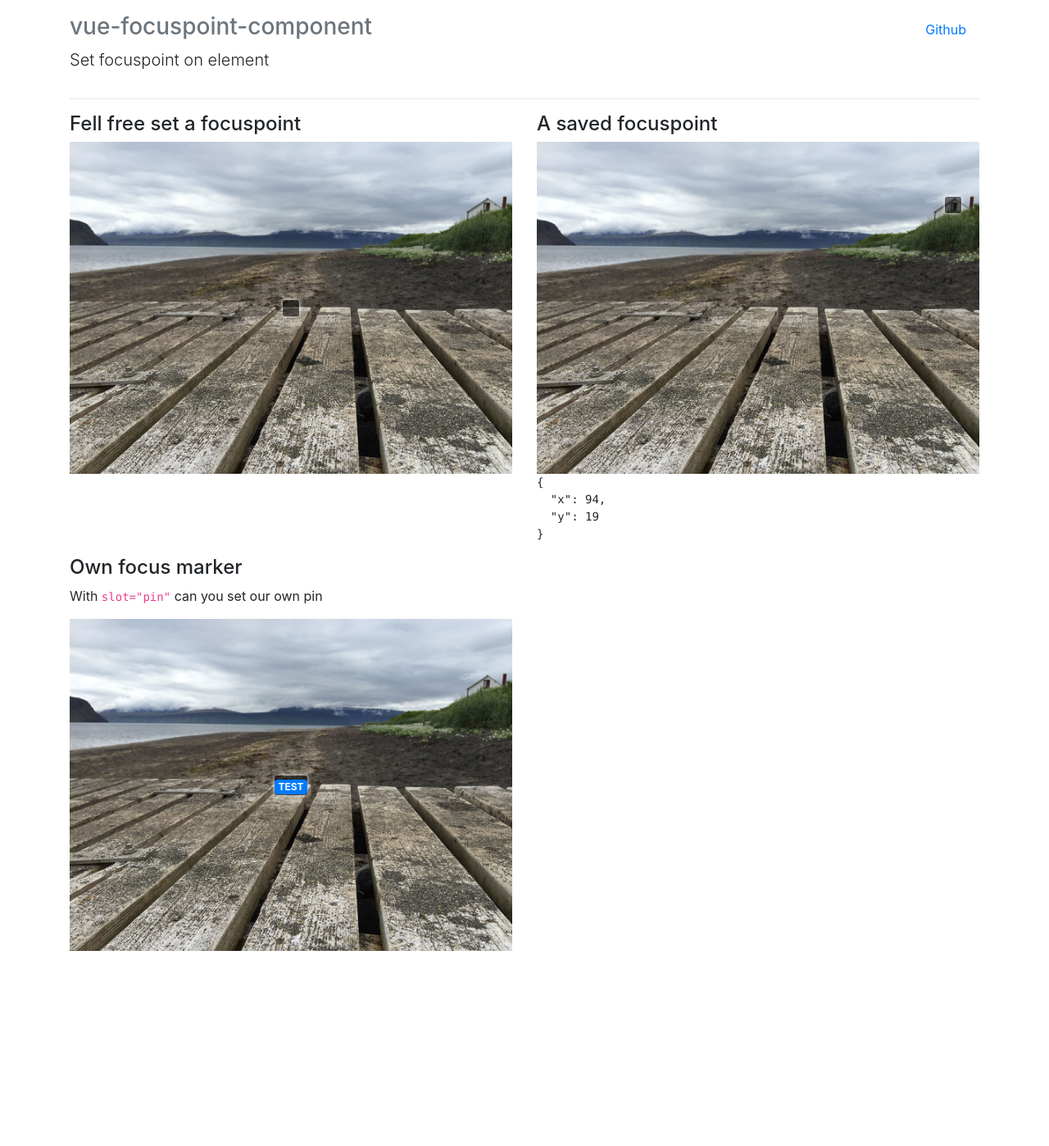
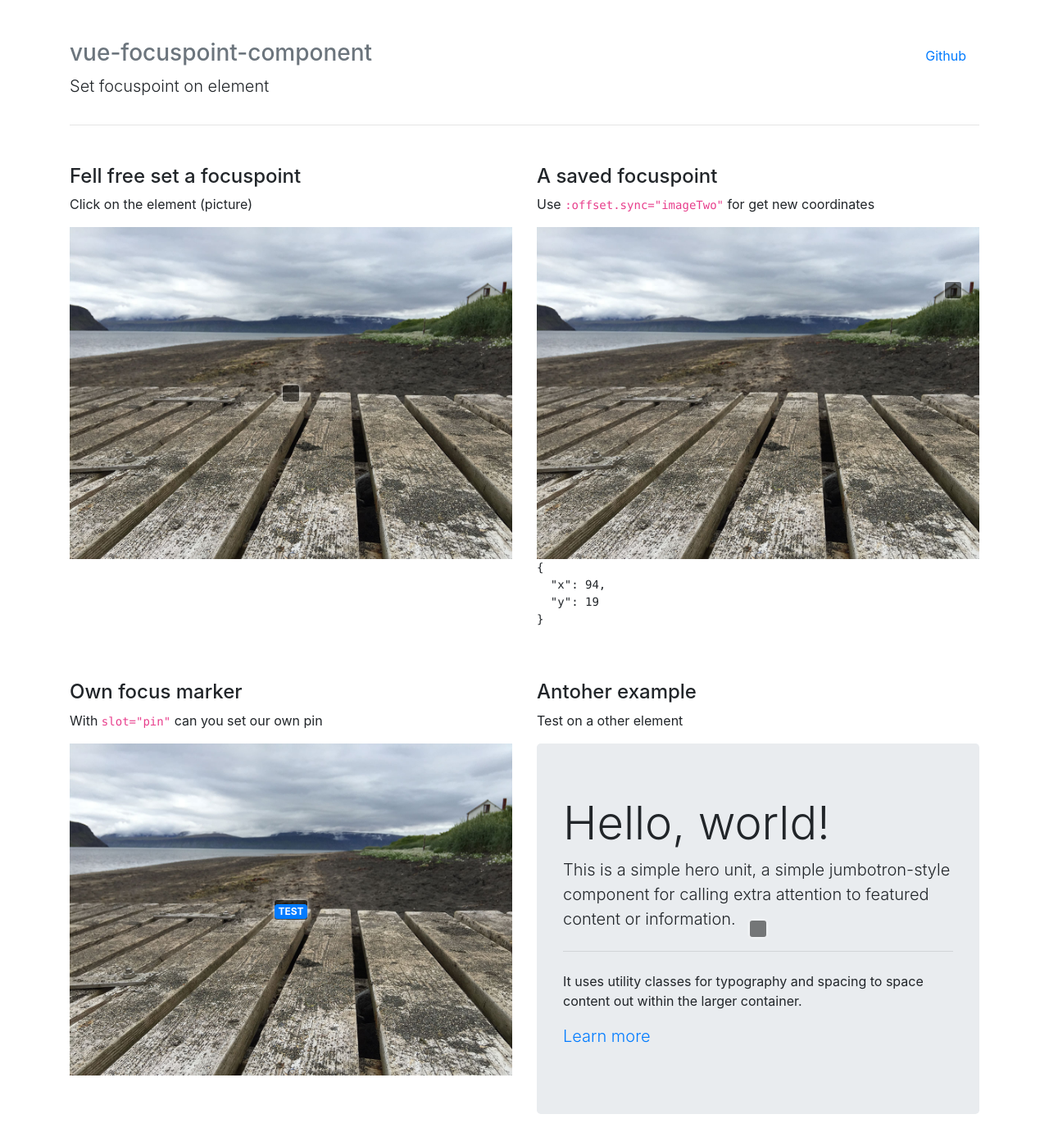
Before and after one commit to EvodiaAut/vue-focuspoint-component, a Vue app: page / in a window 1280 px wide. Shown: the top 1398 px of the page at 82% size. Before the commit the page ends 1160 px from the top, so only its background shows below. Built offline with nearby package versions, Linux system fonts and the light colour scheme.

Commit message:
doc update

```diff
--- a/src/App.vue
+++ b/src/App.vue
@@ -1,6 +1,6 @@
 <template>
   <div id="app">
-    <div class="container">
+    <div class="my-5 container">
       <header class="my-3 clearfix">
         <ul class="nav float-right">
           <li class="nav-item">
@@ -12,9 +12,10 @@
       </header>
       <hr>
       <main role="main">
-        <div class="row">
+        <div class="row my-5">
           <div class="col-md-6">
             <h4>Fell free set a focuspoint</h4>
+            <p>Click on the element (picture)</p>
             <focus-point :offset.sync="imageOne">
               <img class="img-fluid" src="./assets/image_1.jpg">
             </focus-point>
@@ -22,22 +23,40 @@
           </div>
           <div class="col-md-6">
             <h4>A saved focuspoint</h4>
+            <p>Use <code>:offset.sync="imageTwo"</code> for get new coordinates</p>
             <focus-point :offset.sync="imageTwo">
               <img class="img-fluid" src="./assets/image_1.jpg">
             </focus-point>
             <pre>{{imageTwo}}</pre>
           </div>
         </div>
-        <div class="row">
+        <div class="row my-5">
           <div class="col-md-6">
             <h4>Own focus marker</h4>
             <p>With <code>slot="pin"</code> can you set our own pin</p>
-            <focus-point>
+            <focus-point :offset.sync="imageThree">
               <template slot="pin">
                 <span class="badge badge-primary">TEST</span>
               </template>
               <img class="img-fluid" src="./assets/image_1.jpg">
             </focus-point>
+            <pre>{{imageThree}}</pre>
+          </div>
+          <div class="col-md-6">
+            <h4>Antoher example</h4>
+            <p>Test on a other element</p>
+            <focus-point :offset.sync="imageFour">
+              <div class="jumbotron">
+                <h1 class="display-4">Hello, world!</h1>
+                <p class="lead">This is a simple hero unit, a simple jumbotron-style component for calling extra attention to featured content or information.</p>
+                <hr class="my-4">
+                <p>It uses utility classes for typography and spacing to space content out within the larger container.</p>
+                <p class="lead">
+                  <a class="btn btn-primary btn-lg" href="#" role="button">Learn more</a>
+                </p>
+              </div>
+            </focus-point>
+            <pre>{{imageFour}}</pre>
           </div>
         </div>
       </main>
@@ -56,7 +75,9 @@ export default {
       imageTwo: {
         x: 94,
         y: 19
-      }
+      },
+      imageThree: null,
+      imageFour: null
     }
   },
   components: {
@@ -98,7 +119,7 @@ export default {
   // @import "../node_modules/bootstrap/scss/breadcrumb";
   // @import "../node_modules/bootstrap/scss/pagination";
   @import "../node_modules/bootstrap/scss/badge";
-  // @import "../node_modules/bootstrap/scss/jumbotron";
+  @import "../node_modules/bootstrap/scss/jumbotron";
   // @import "../node_modules/bootstrap/scss/alert";
   // @import "../node_modules/bootstrap/scss/progress";
   // @import "../node_modules/bootstrap/scss/media";
```
